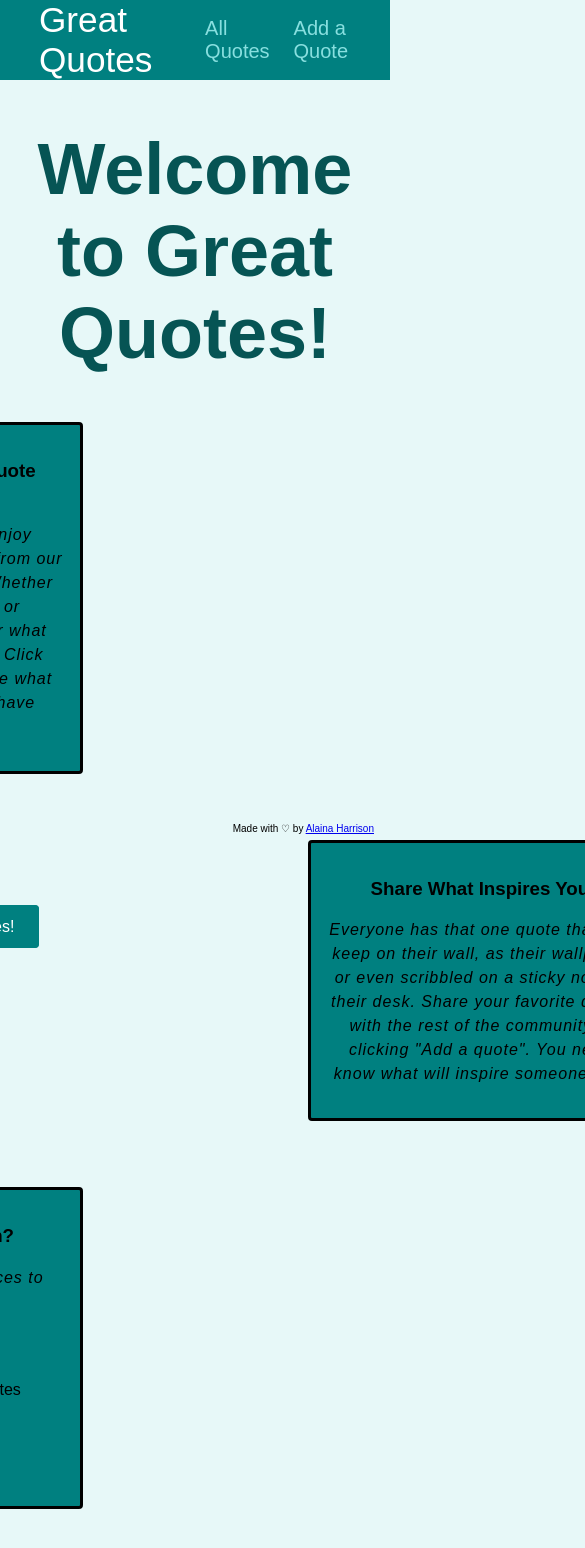
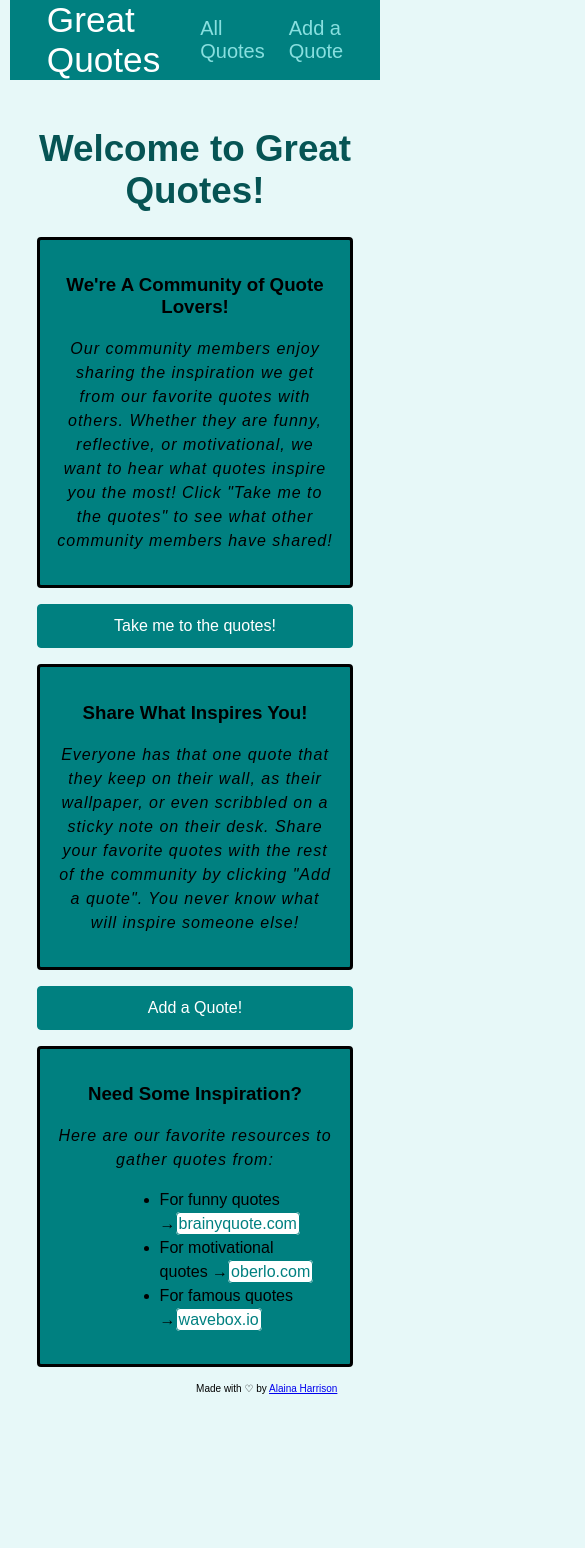
Before and after one commit to EmeraldSerpent57/GreatQuotes-app-reactRouter, a React (Create React App) app: page /home in a window 390 px wide. Shown: the top 1548 px of the page, 585 px wide, since content can reach past the window. After the commit the page ends 1442 px from the top, so only its background shows below. Built offline with nearby package versions, Linux system fonts and the light colour scheme.

Commit message:
added media queries for homepage and changed braeakpoints

```diff
--- a/src/components/comments/CommentItem.module.css
+++ b/src/components/comments/CommentItem.module.css
@@ -6,7 +6,7 @@
   border-bottom: 2px solid teal;;
 }
 
-@media screen and (max-width: 960px) {
+@media screen and (max-width: 768px), (max-width: 480px) {
   .item {
     font-size: 1rem;
     padding-bottom: 0.2rem;
--- a/src/components/quotes/HighlightedQuote.module.css
+++ b/src/components/quotes/HighlightedQuote.module.css
@@ -67,7 +67,7 @@
   }
 }
 
-@media screen and (max-width: 960px) {
+@media screen and (max-width: 768px), (max-width: 480px) {
   .backbtn {
     margin-left: 0rem;
   }
--- a/src/components/quotes/QuoteForm.module.css
+++ b/src/components/quotes/QuoteForm.module.css
@@ -74,13 +74,13 @@
   color: black;
 }
 
-@media screen and (max-width: 1080px) {
+@media screen and (max-width: 1024px) {
   .backbtn {
     margin-left: -2rem;
   }
 }
 
-@media screen and (max-width: 960px) {
+@media screen and (max-width: 768px), (max-width: 480px) {
   .backbtn {
     margin-left: 0rem;
   }
--- a/src/components/quotes/QuoteItem.module.css
+++ b/src/components/quotes/QuoteItem.module.css
@@ -36,7 +36,7 @@
   color: #566d6d;
 }
 
-@media screen and (max-width: 1080px) {
+@media screen and (max-width: 1024px) {
   .item blockquote {
     font-size: 1.2rem;
   }
--- a/src/index.css
+++ b/src/index.css
@@ -55,7 +55,7 @@ body {
   color: white;
 }
 
-@media screen and (max-width: 960px) {
+@media screen and (max-width: 768px), (max-width: 480px) {
   .btn {
     padding: 0.40rem 0.9rem;
     font-size: 14px;
--- a/src/pages/HomePage.module.css
+++ b/src/pages/HomePage.module.css
@@ -119,3 +119,73 @@ body {
   right: 1rem;
   font-size: x-small;
 }
+
+@media screen and (max-width: 1024px) {
+  body {
+    max-width: 960px;
+    margin: auto;
+    display: block;
+    justify-content: center;
+
+  }
+  .title h1 {
+    font-size: 2.7rem;
+  }
+  .description1 {
+    margin-top: 1rem;
+    margin-bottom: 1rem;
+    left: 0;
+  }
+  .description2 {
+    margin-top: 1rem;
+    margin-bottom: 1rem;
+    right: 0;
+  }
+  .button1 {
+    display: block;
+    text-align: center;
+    right: 0;
+    top: 0;
+  }
+  .button2 {
+    display: block;
+    text-align: center;
+    top: 0;
+    left: 0;
+  }
+  .footer {
+    position: relative;
+    text-align: right;
+  }
+}
+
+@media screen and (max-width: 768px), (max-width: 480px) {
+    body {
+    max-width: 95%;
+    margin: auto;
+    display: block;
+    justify-content: center;
+
+  }
+  .title h1 {
+    font-size: 2.3rem;
+  }
+  .description1 {
+    margin-top: 1rem;
+    margin-bottom: 1rem;
+    left: 0;
+  }
+  .description2 {
+    margin-top: 1rem;
+    margin-bottom: 1rem;
+    right: 0;
+  }
+  .button1 {
+    right: 0;
+    top: 0;
+  }
+  .button2 {
+    top: 0;
+    left: 0;
+  }
+}
```
